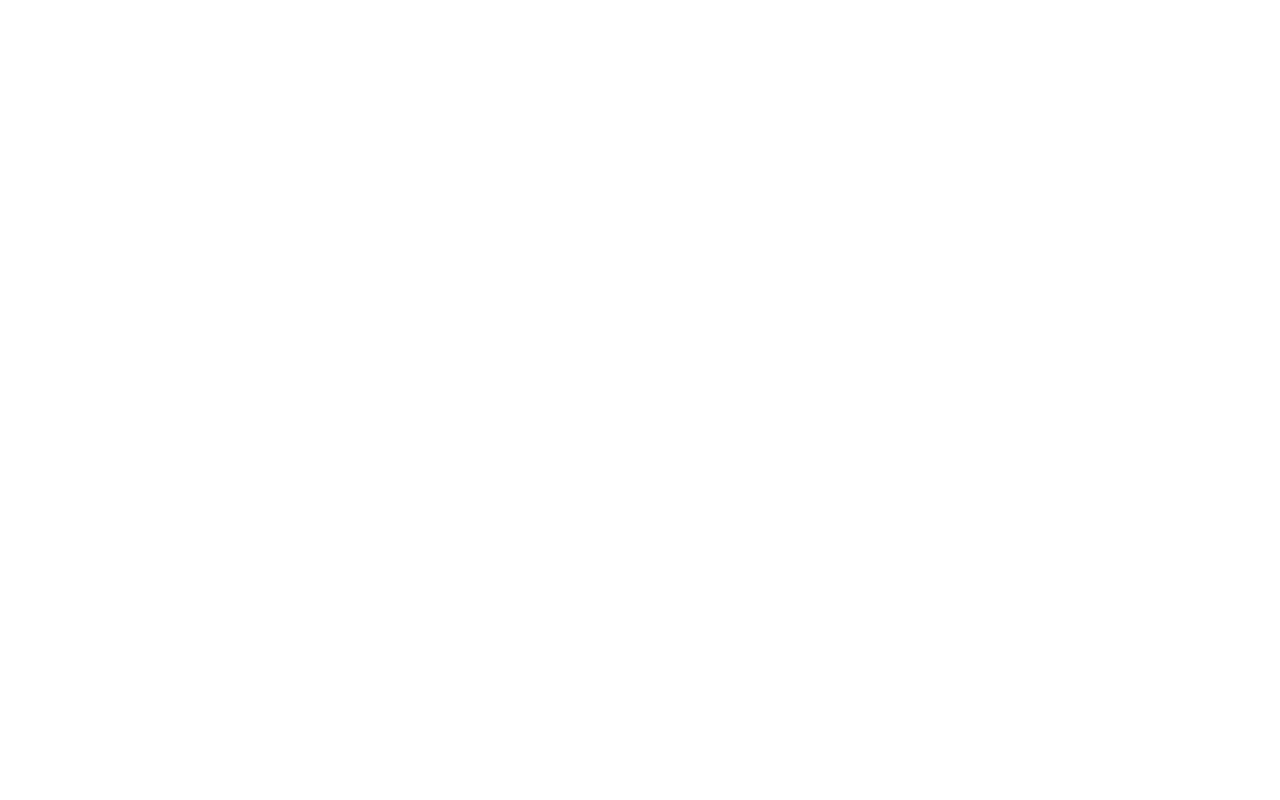
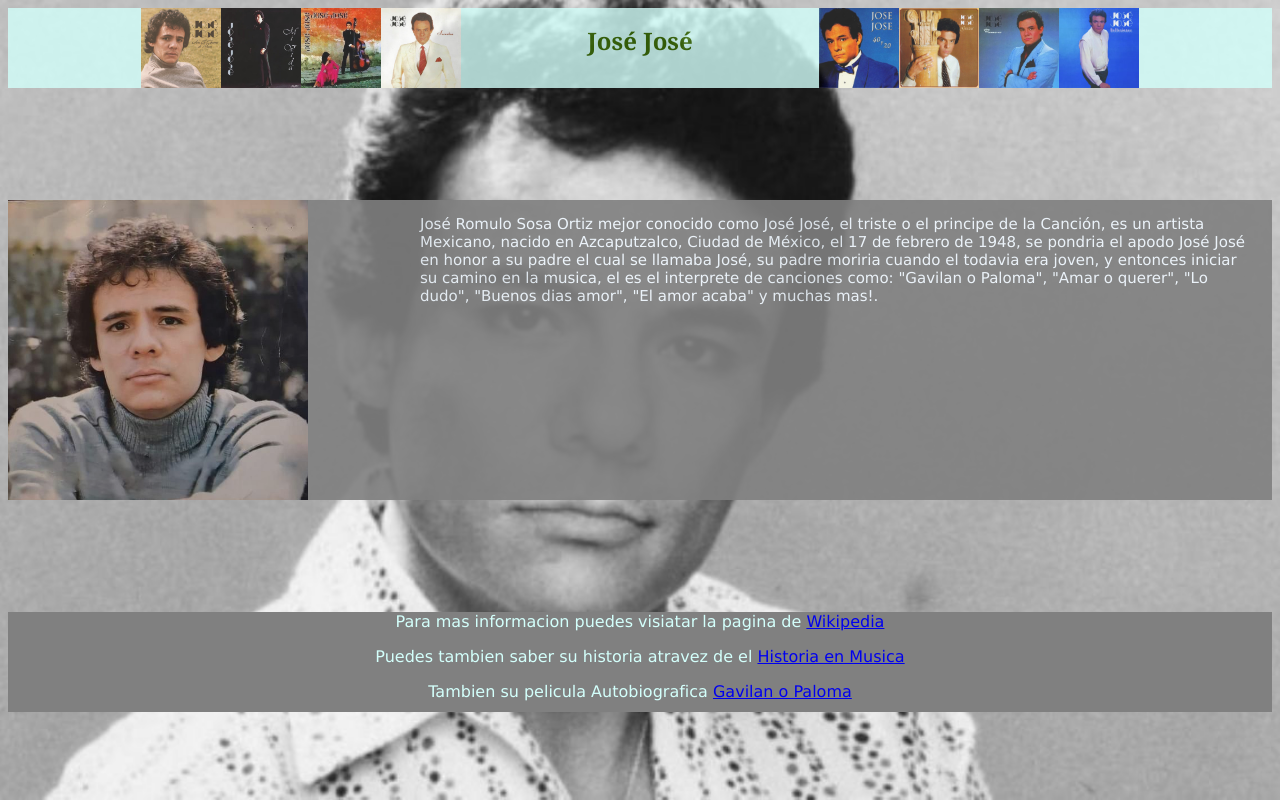
Before and after one commit to FloresBry/carpeta-html, a plain HTML site: page personaje.html in a window 1280 px wide. Drawn offline with Linux system fonts and the light colour scheme.

Commit message:
Acabamos la pagina de homenaje

```diff
--- a/personaje.html
+++ b/personaje.html
@@ -0,0 +1,40 @@
+<!DOCTYPE html>
+<html lang="es">
+<head>
+    <meta charset="UTF-8">
+    <meta name="viewport" content="width=device-width, initial-scale=1.0">
+    <title>Document</title>
+    <link rel="stylesheet" href="styles.css">
+</head>
+<body class="personaje">
+    <header  class="translucido homenaje_encabezado">
+        <div class="contenido_encabezado">
+        <a href="https://www.youtube.com/watch?v=3kqWintR94Q&list=PLnK7LqPiYwqiMJYgi89RH9km4TACIClq7"><img alt="logo" src="imagenes/jose-jose-todavia.jpg" width="80px" height="80px"></a>
+        <a href="https://www.youtube.com/watch?v=APzFist18rw&list=PLTbHatCdejA986I0xfOY_QZvac6mkmVsV"><img alt="logo" src="imagenes/jose-jose-mi vida.avif" width="80px" height="80px">
+        <a href="https://www.youtube.com/watch?v=mRWsQbDYaCE&list=PLTbHatCdejA8mMgKuTIp6Zh4j-J5QYcHi"><img alt="logo" src="imagenes/1.webp" width="80px" height="80px">
+        <a href="https://www.youtube.com/watch?v=lRvfemZJJU4&list=PLGjJBDi7ml4WBfk0koikFV2SjxdhyfRva"><img alt="logo" src="imagenes/jose-jose.jpg" width="80px" height="80px"></a>
+        <h1 id="titulo_josejose">José José</h1>
+        <a href="https://www.youtube.com/watch?v=NhsrjUvwPwE&list=PLblUzXoUCpw7Tfz4ga1xTpeib2QQvR04G"><img alt="40 y 20" src="imagenes/jose-jose-40y20.jpg" width="80px" height="80px"></a>
+        <a href="https://www.youtube.com/watch?v=5cgxGb60DFE&list=PLTbHatCdejA_k_6XcpbJMSxWHuFiTOXrU"><img alt="logo" src="imagenes/gracias.jpeg" width="80px" height="80px"></a>
+        <a href="https://www.youtube.com/watch?v=Bf6MBZOzuzA&list=PLTbHatCdejA_M3bVOzX82bgKh1Feyp13c"><img alt="logo" src="imagenes/promesas.webp" width="80px" height="80px"></a>
+        <a href="https://www.youtube.com/watch?v=Uu--IWI4nOA&list=PL4Hps1OreDUJyAYbCxAx9VvnfKiQCcvGv"><img alt="logo" src="imagenes/reflexiones.avif" width="80px" height="80px"></a>
+        </div>
+    </header>
+    <main >
+        <div class="caja_presentacion">
+            <img alt="foto descripcion" src="imagenes/jose-jose-descripcion.jpg ">
+            <p class="presentacion_personaje">José Romulo Sosa Ortiz mejor conocido como José José, el triste o el principe de la Canción,
+                 es un artista Mexicano, nacido en Azcaputzalco, Ciudad de México, el 17 de febrero de 1948,
+                 se pondria el apodo José José en honor a su padre el cual se llamaba José, su padre moriria cuando el
+                 todavia era joven, y entonces iniciar su camino en la musica, el es el interprete de canciones como:
+                 "Gavilan o Paloma", "Amar o querer", "Lo dudo", "Buenos dias amor", "El amor acaba" y muchas mas!.
+            </p>
+        </div>
+        <div id="caja_enlaces">
+            <p id="pagina-wikipedia-josejose">Para mas informacion  puedes visiatar la pagina de <a href="https://es.wikipedia.org/wiki/Jos%C3%A9_Jos%C3%A9"> Wikipedia</a></p>
+            <p id="pagina-wikipedia-josejose">Puedes tambien saber su historia atravez de el <a href="https://youtu.be/q9MLGZmvyOs?si=IRaUMTMVz35xtPWY"> Historia en Musica</a></p>
+            <p id="pagina-wikipedia-josejose">Tambien su pelicula Autobiografica <a href="https://youtu.be/GjgCXgu4wXI?si=vfyWGFYslWstYqlm">Gavilan o Paloma</a></p>
+        </div>
+    </main>
+</body>
+</html>
--- a/styles.css
+++ b/styles.css
@@ -54,7 +54,7 @@
     font-size: min(7vw, 1.8em);
 }
 #fondo_formulario{
-    background-image:url("comida.jpg");
+    background-image:url("imagenes/comida.jpg");
     background-size: cover;
    background-position: center;
    background-attachment: fixed;
@@ -96,7 +96,7 @@
 
 }
 .cuerpo_presentacion{
-   background-image: url("imagen_bry.jpg") ;
+   background-image: url("imagenes/imagen_bry.jpg");
    background-size: cover;
    background-position: center;
    background-attachment: fixed;
@@ -173,6 +173,63 @@ textarea{
     height: 30rem;
     background-color: blanchedalmond;
 }
-.seccion{
-    margin
+
+.personaje{
+    background-image: url("imagenes/jose-jose_fondo.jpg");
+    background-size: cover;
+   background-position: center;
+   background-attachment: fixed;
+
 }
+.homenaje_encabezado{
+    background-color: #d3fffb;
+    width: 100%;
+    height: 80px;
+}
+.contenido_encabezado{
+
+    display: flex;
+    justify-content: center;
+    width: 100%;
+    height: 80px;
+    opacity: 1;
+}
+.translucido{
+    opacity:0.8;
+}
+#titulo_josejose{
+    padding: 10%;
+    padding-top: 0px;
+    text-align: center;
+    font-size: 150%;
+    font-family: Georgia, 'Times New Roman', Times, serif;
+    color: rgb(54, 106, 2);
+
+}
+.caja_presentacion{
+    margin: auto;
+    margin-top: 7rem;
+    width:40;
+    height: 300px;
+    background-color: gray;
+    opacity: 0.9;
+    display: flex;
+    justify-content: center;
+}
+
+.presentacion_personaje{
+    color: aliceblue;
+    font-size: 15px;
+    font-family: Verdana, sans-serif;
+    margin-left: max(30px,7rem);
+    margin-right: max(20px,1rem);
+}
+#caja_enlaces{
+    text-align: center;
+    margin-top: 7rem;
+    width:40;
+    height: 100px;
+    background-color: gray;
+    color: #d3fffb;
+    font-family: Verdana, sans-serif;
+}
```
Also changed, not shown: contacto.html (+1 -1 lines), index.html (+1 -1 lines), imagenes/1.webp (added), imagenes/bry-imagen.jpg (renamed from bry-imagen.jpg), imagenes/comida.jpg (renamed from comida.jpg), imagenes/gracias.jpeg (added), imagenes/imagen_bry.jpg (renamed from imagen_bry.jpg), imagenes/jose-jose-40y20.jpg (added), imagenes/jose-jose-descripcion.jpg (added), imagenes/jose-jose-mi vida.avif (added), imagenes/jose-jose-todavia.jpg (added), imagenes/jose-jose.jpg (renamed from jose-jose.jpg), imagenes/jose-jose_fondo.jpg (added), imagenes/logo.png (renamed from logo.png), 3 more files.
